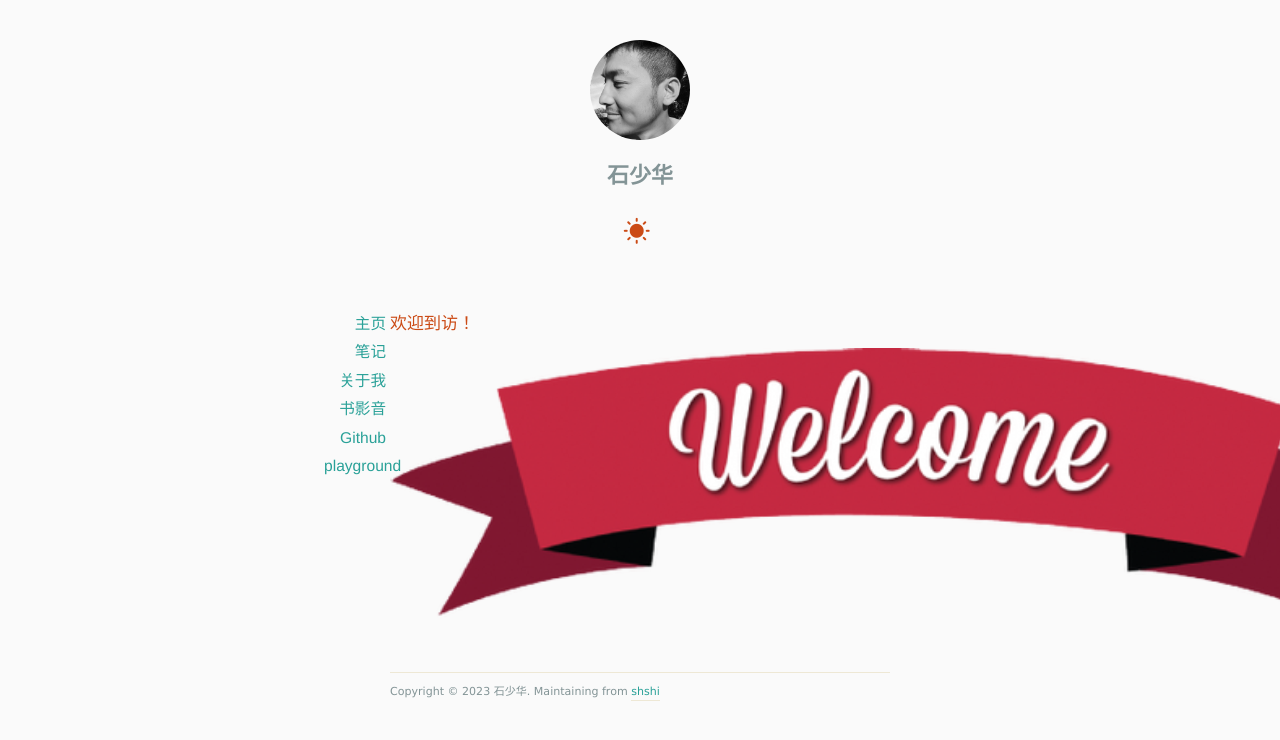
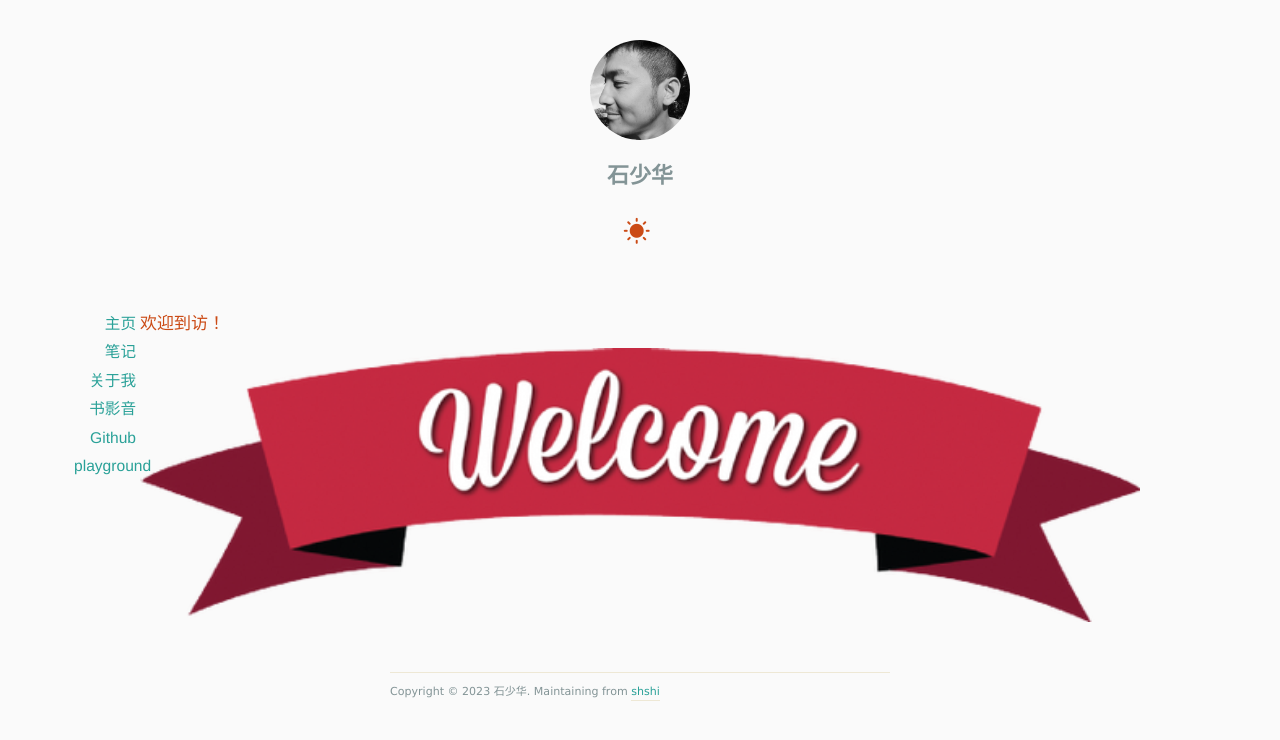
Before and after one commit to shshi/shishaohua.github.io, a Jekyll site: the page built from docs/index.html, in a window 1280 px wide. Shown: the top 740 px of the page. Built offline with Jekyll 4.4.1, drawn with Linux system fonts in a browser that asks for light colours; nearby versions of some CDN libraries; the list of posts is cut into pages by our own code.

Commit message:
Update style.css

```diff
--- a/docs/assets/css/style.css
+++ b/docs/assets/css/style.css
@@ -134,7 +134,7 @@ h3 {
 
 /*** Structure ***/
 #page {
-	width: 500px;
+	width: 1000px; /*** 500px ***/
 	margin: 0 auto;
 	position: relative;
 }
```
